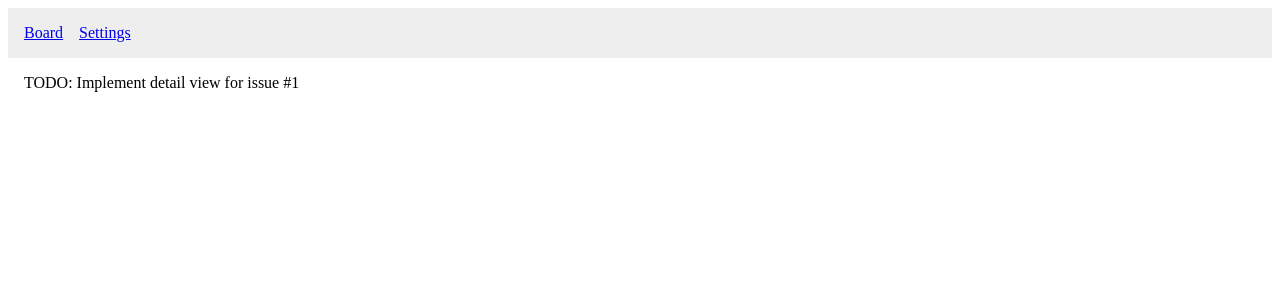
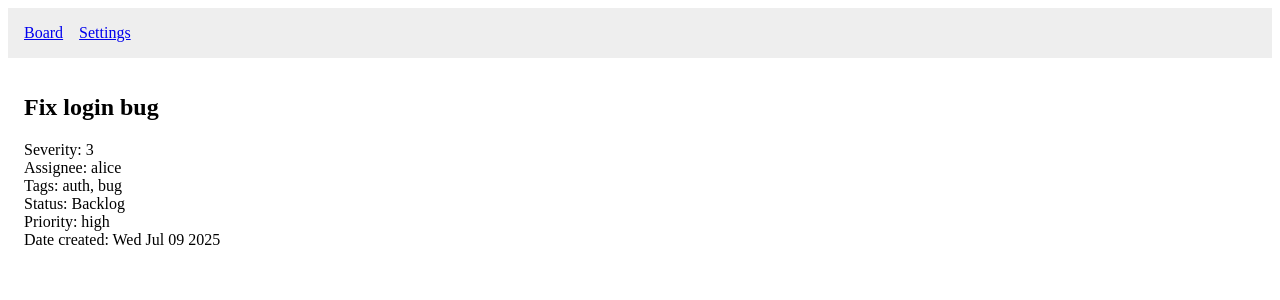
Before and after one commit to chukwuma-azubuike/kanban-issue-board, a React (Create React App) app: page /issue/1 in a window 1280 px wide. Shown: the top 300 px of the page. Built offline with nearby package versions, Linux system fonts and the light colour scheme.

Commit message:
feat(issue): show full issue info

```diff
--- a/src/pages/IssueDetailPage.tsx
+++ b/src/pages/IssueDetailPage.tsx
@@ -1,7 +1,40 @@
-import React from 'react';
-import {useParams} from 'react-router-dom';
+import React, { useEffect, useState } from 'react';
+import { useParams } from 'react-router-dom';
+import { useIssuesStore } from '../stores/issuesStore';
+import { Issue } from '../types';
+import { saveRecentlyAccessed } from '../utils/save';
 
-export const IssueDetailPage = () => {
-    const {id} = useParams();
-    return <div style={{padding: '1rem'}}>TODO: Implement detail view for issue #{id}</div>;
-};
+export function IssueDetailPage() {
+	const { id } = useParams<{ id: string }>();
+	const getIssue = useIssuesStore((s) => s.getIssue);
+	const loading = useIssuesStore((s) => s.loading);
+	const error = useIssuesStore((s) => s.error);
+
+	const [issue, setIssue] = useState<Issue | null>(null);
+
+	useEffect(() => {
+		saveRecentlyAccessed(id as string);
+
+		(async () => {
+			const issue = await getIssue(id!);
+			setIssue(issue);
+		})();
+	}, [id, getIssue, setIssue]);
+
+	if (error) return <div>Error loading issue</div>;
+	if (loading) return <div>Loading…</div>;
+	if (!issue) return <div>Issue not found</div>;
+
+	return (
+		<div style={{ padding: 16 }}>
+			<h2>{issue.title}</h2>
+			<div>Severity: {issue.severity}</div>
+			<div>Assignee: {issue.assignee ?? 'Unassigned'}</div>
+			<div>Tags: {(issue.tags || []).join(', ')}</div>
+			<div>Status: {issue.status}</div>
+			<div>Priority: {issue.priority}</div>
+
+			<div>Date created: {new Date(issue.createdAt).toDateString()}</div>
+		</div>
+	);
+}
--- a/src/stores/issuesStore.ts
+++ b/src/stores/issuesStore.ts
@@ -16,7 +16,7 @@ interface IssuesState {
 	page: number;
 
 	// selectors / helpers
-	getIssue: (id: string) => IssueType | undefined;
+	getIssue: (id: string) => Promise<Issue>;
 	getPendingIds: () => string[];
 	getIssues: () => Promise<void>;
 
@@ -44,8 +44,25 @@ export const useIssuesStore = create<IssuesState>()(
 			severityFilter: 'all',
 			page: 1,
 
-			getIssue: (id: string) => {
-				return get().issues.find((i) => i.id === id);
+			getIssue: async (id: string) => {
+				// try to get from cache
+				const cached = get().issues.find((issue) => issue.id === id);
+
+				if (cached) return cached;
+
+				if (!cached) {
+					set({ loading: true, error: null });
+					try {
+						const issues = await api.mockFetchIssues();
+						const remoteIssue = issues.find((issue) => issue.id === id);
+
+						return remoteIssue;
+					} catch (err: any) {
+						set({ error: err?.message ?? 'Failed to fetch issues' });
+					} finally {
+						set({ loading: false });
+					}
+				}
 			},
 
 			getPendingIds: () => Object.keys(get().pending),
```
